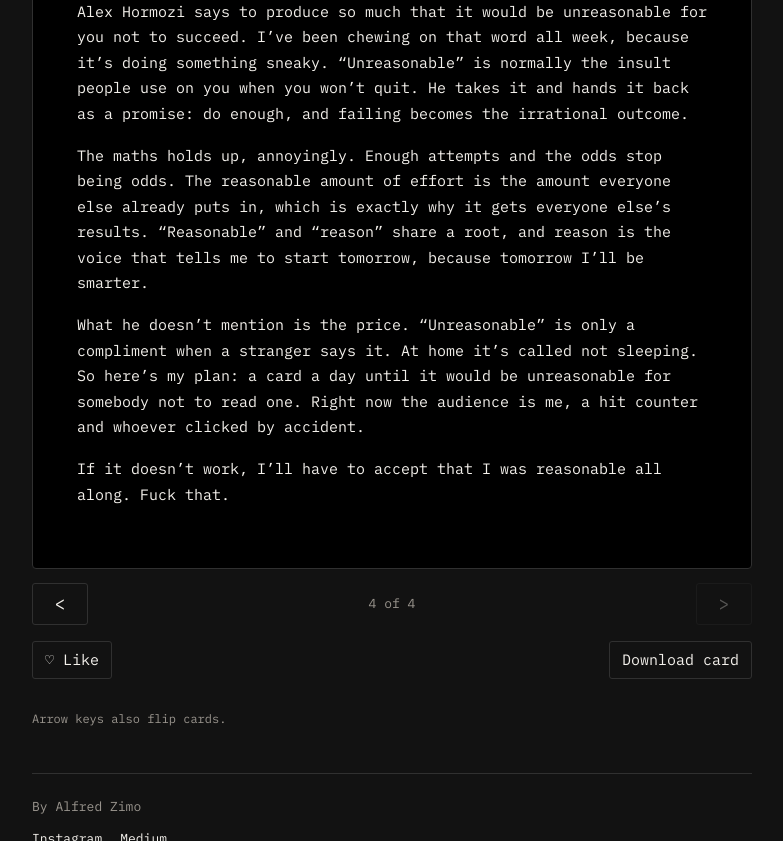
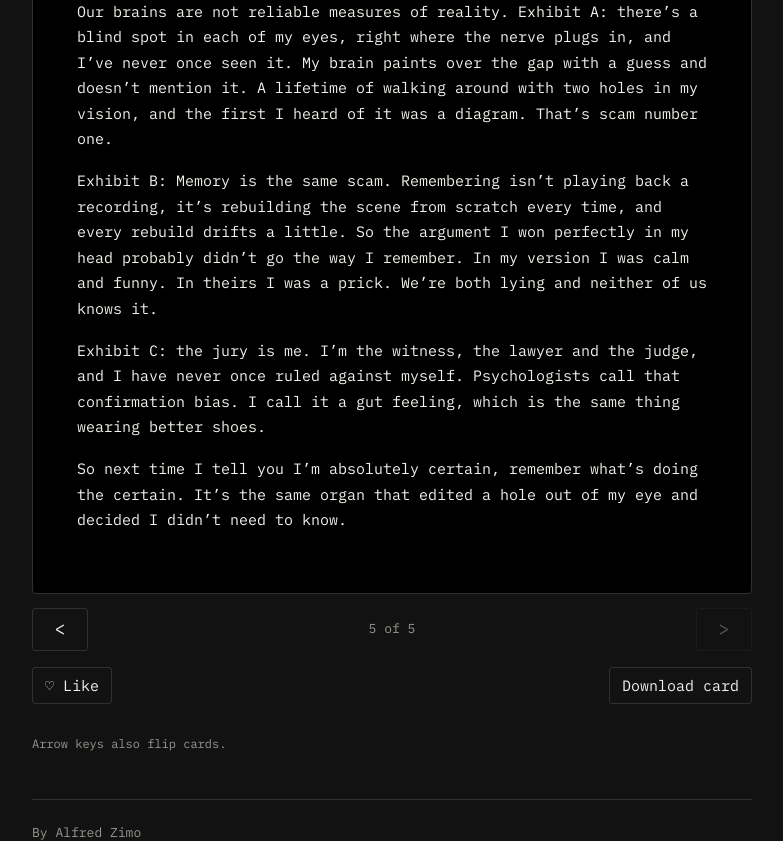
Before and after one commit to zmxlfrd/fine-print, a plain HTML site: page index.html in a window 1280 px wide. Shown: the part 567-1408 px from the top of the page, without its empty margins (248-1031 px from the left). Drawn offline with Linux system fonts and the light colour scheme.

Commit message:
Add card 5

```diff
--- a/index.html
+++ b/index.html
@@ -100,6 +100,14 @@ const CARDS = [
       "If it doesn’t work, I’ll have to accept that I was reasonable all along. Fuck that."
     ],
     foot: "" },
+    { n: 5, date: "2026-11-27", title: "I Can’t Trust My Brain", plain: true, draft: false,
+    body: [
+      "Our brains are not reliable measures of reality. Exhibit A: there’s a blind spot in each of my eyes, right where the nerve plugs in, and I’ve never once seen it. My brain paints over the gap with a guess and doesn’t mention it. A lifetime of walking around with two holes in my vision, and the first I heard of it was a diagram. That’s scam number one.",
+      "Exhibit B: Memory is the same scam. Remembering isn’t playing back a recording, it’s rebuilding the scene from scratch every time, and every rebuild drifts a little. So the argument I won perfectly in my head probably didn’t go the way I remember. In my version I was calm and funny. In theirs I was a prick. We’re both lying and neither of us knows it.",
+      "Exhibit C: the jury is me. I’m the witness, the lawyer and the judge, and I have never once ruled against myself. Psychologists call that confirmation bias. I call it a gut feeling, which is the same thing wearing better shoes.",
+      "So next time I tell you I’m absolutely certain, remember what’s doing the certain. It’s the same organ that edited a hole out of my eye and decided I didn’t need to know."
+    ],
+    foot: "" },
 ];
 
 const $ = id => document.getElementById(id);
@@ -108,6 +116,7 @@ const fmt = d => new Date(d + "T00:00:00").toLocaleDateString(undefined, { day:
 let list = [], i = 0;
 
 const fmtShort = d => d.slice(5, 7) + "/" + d.slice(8, 10) + "/" + d.slice(0, 4);
+const heading = c => c.plain ? c.title : 'Clause ' + c.n + ': ' + c.title;
 function init() {
   list = CARDS.slice().sort((a, b) => a.n - b.n);
   $("jump").innerHTML = list.map((c, k) => '<option value="' + k + '">Card #' + c.n + ": " + fmtShort(c.date) + "</option>").join("");
@@ -127,7 +136,7 @@ function render() {
   s.innerHTML =
     '<div class="meta"><span>Card ' + c.n + (c.draft ? '<span class="draft">Draft</span>' : "") +
     "</span><span>" + fmt(c.date) + "</span></div>" +
-    "<h2>Clause " + c.n + ": " + esc(c.title) + "</h2>" +
+    "<h2>" + esc(heading(c)) + "</h2>" +
     c.body.map(p => "<p>" + esc(p) + "</p>").join("") +
     (c.foot ? '<p class="foot">' + esc(c.foot) + "</p>" : "");
   $("count").textContent = (i + 1) + " of " + list.length;
@@ -163,7 +172,7 @@ $('like').onclick = () => {
 function track(c, prefix) {
   try {
     if (c && window.goatcounter && window.goatcounter.count) {
-      window.goatcounter.count({ path: (prefix || 'card-') + c.n, title: 'Clause ' + c.n + ': ' + c.title, event: true });
+      window.goatcounter.count({ path: (prefix || 'card-') + c.n, title: heading(c), event: true });
     }
   } catch (e) {}
 }
@@ -192,7 +201,7 @@ async function cardPng(c) {
     return out;
   };
   const tF = '400 76px ' + F_SERIF, bF = '400 30px ' + F_MONO, fF = 'italic 400 30px ' + F_MONO;
-  const titleLines = wrap('Clause ' + c.n + ': ' + c.title, tF);
+  const titleLines = wrap(heading(c), tF);
   const paras = c.body.map(p => wrap(p, bF));
   const footLines = c.foot ? wrap(c.foot, fF) : [];
   let H = W;
```
